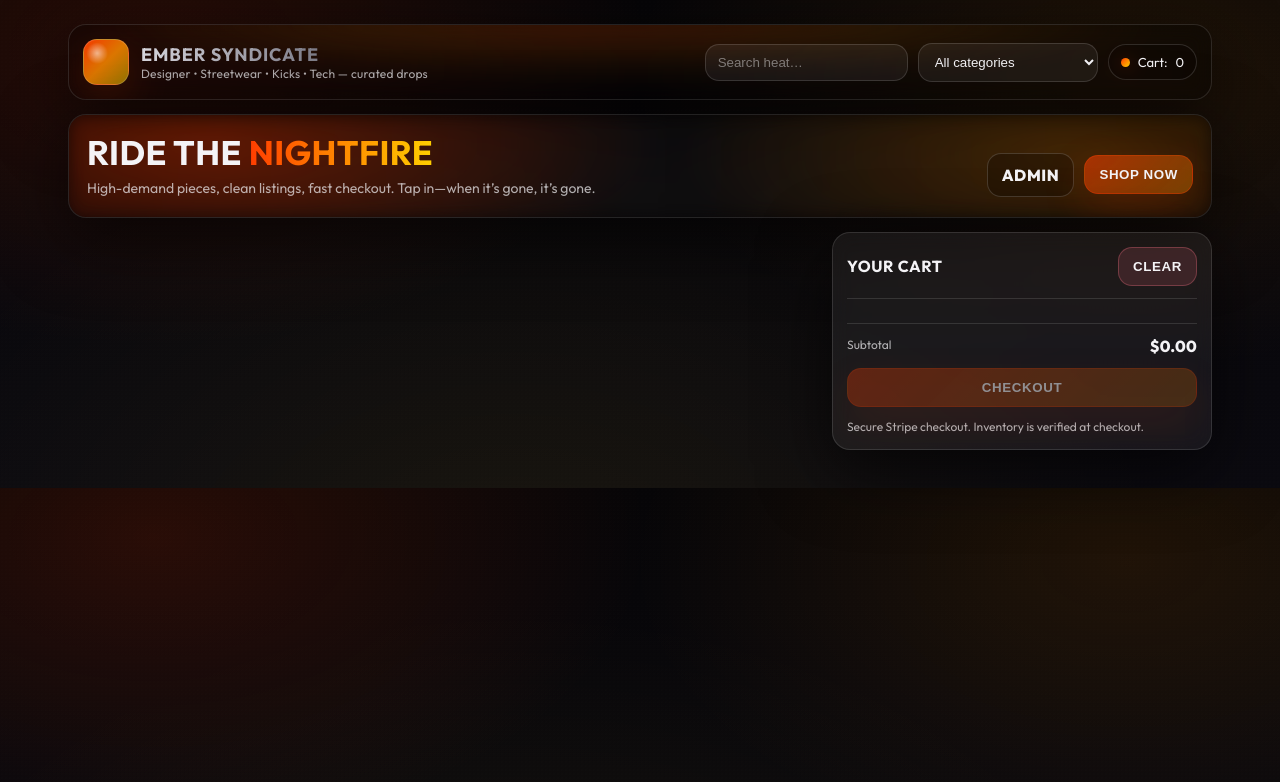
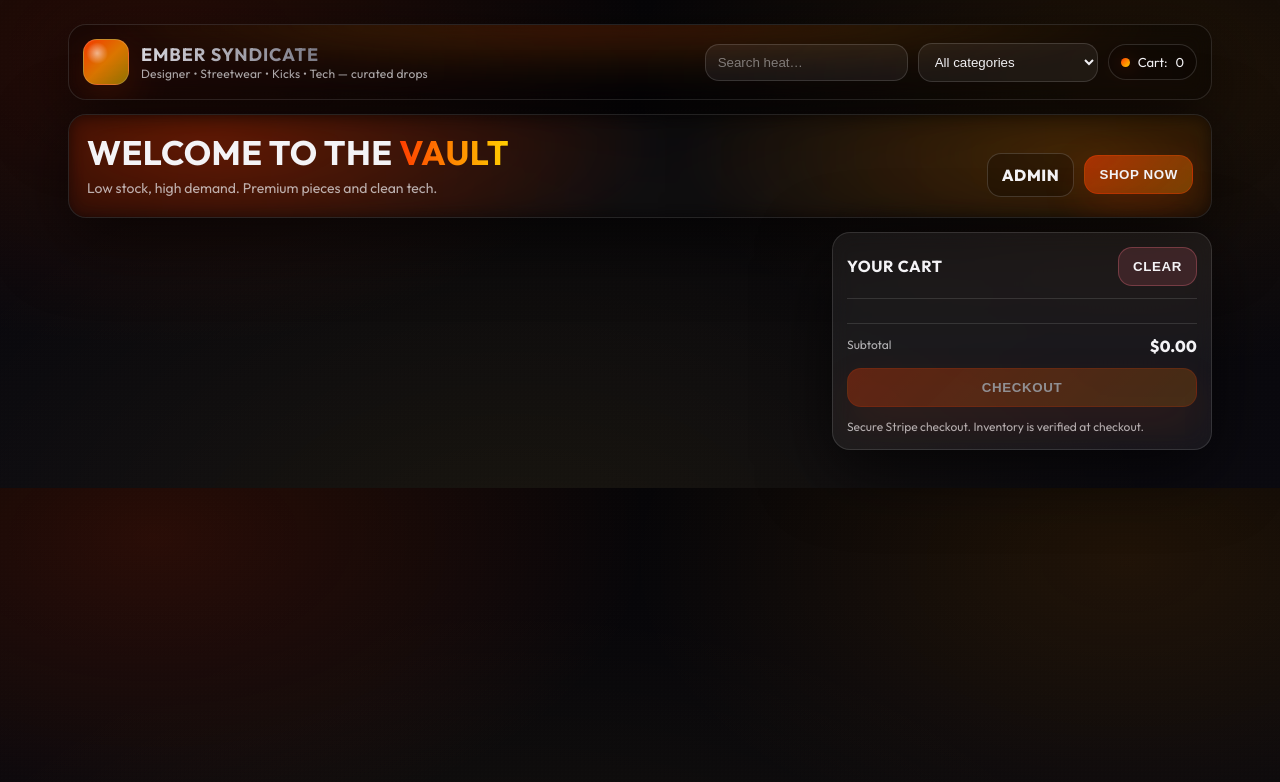
Before and after one commit to QuaKeyz/reselling-store, a website: page public/index.html in a window 1280 px wide. Drawn offline with Linux system fonts and the light colour scheme; no server answers.

Commit message:
Update hero headline

```diff
--- a/public/index.html
+++ b/public/index.html
@@ -30,8 +30,9 @@
     <div class="hero">
       <div class="hero-inner">
         <div>
-          <h2>Ride the <span class="fire">Nightfire</span></h2>
-          <p>High-demand pieces, clean listings, fast checkout. Tap in—when it’s gone, it’s gone.</p>
+         <h2>Welcome To The <span class="fire">Vault</span></h2>
+<p>Low stock, high demand. Premium pieces and clean tech.</p>
+
         </div>
         <div class="hero-cta">
           <a class="btn ghost" href="/admin">Admin</a>
```
